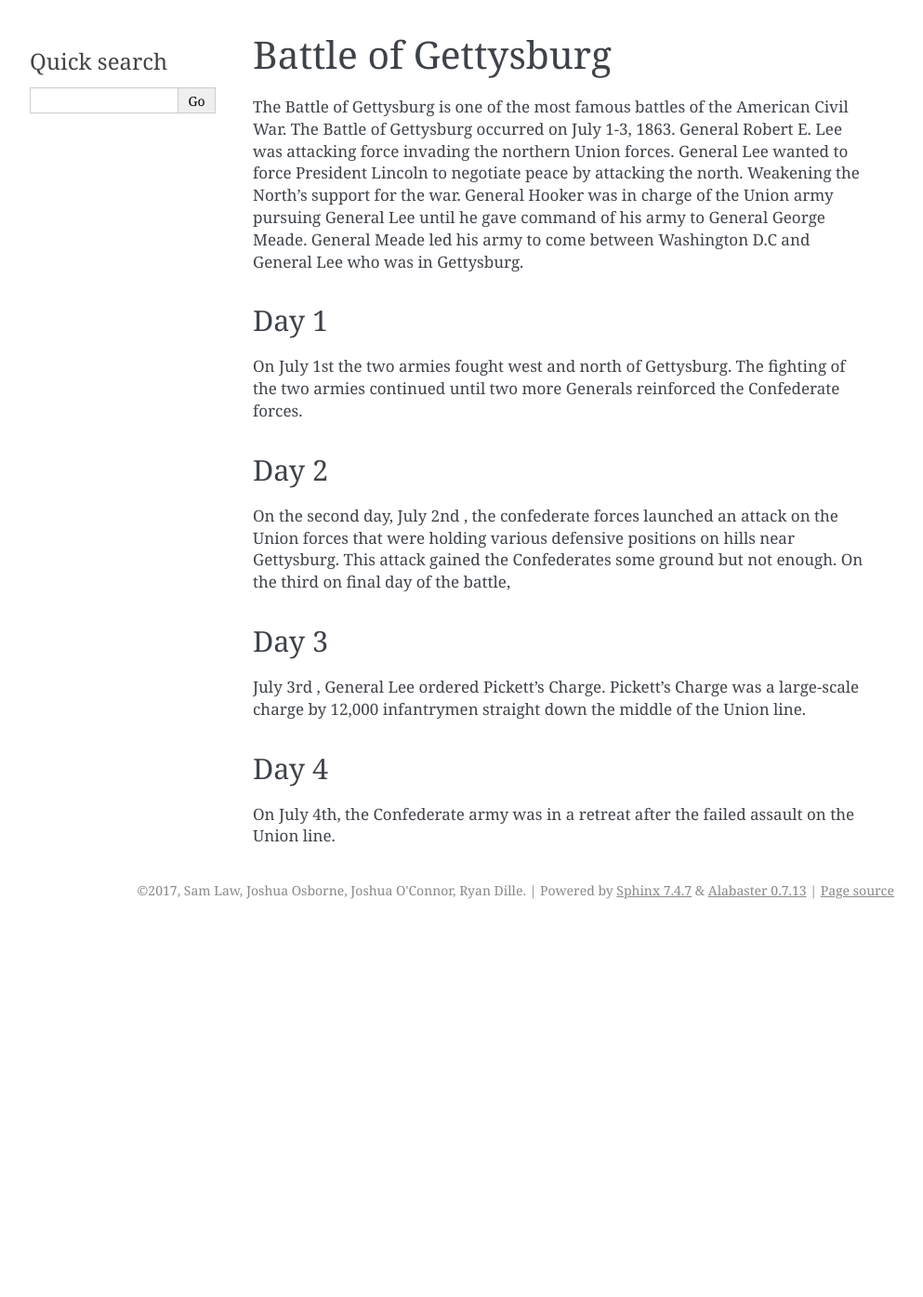
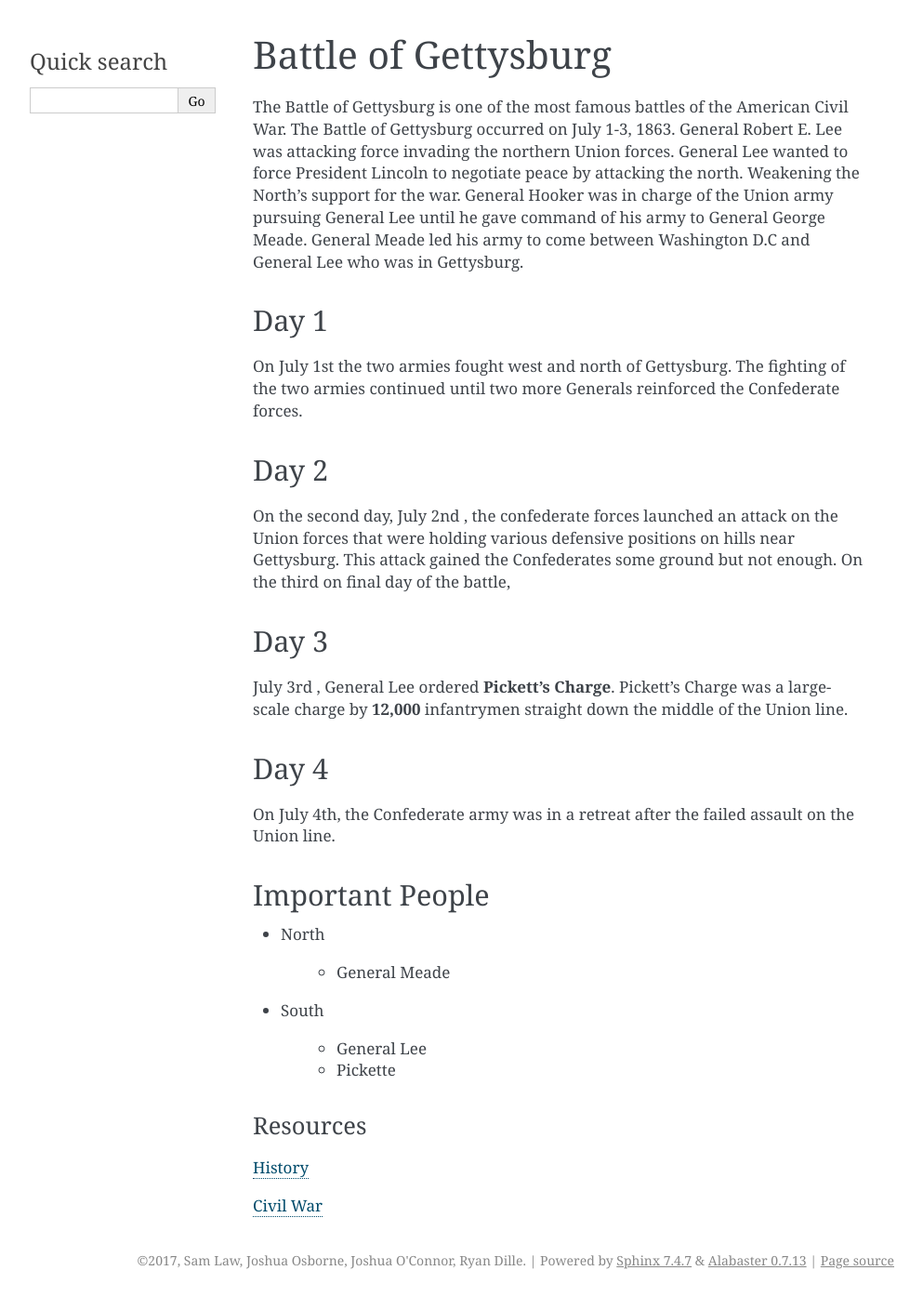
Before and after one commit to SamLaw2198/the_american_wars, a Sphinx documentation site: the page built from source/josh_oconnor/civil_war_2.rst, in a window 1280 px wide. Shown: the whole page at 93% size, without its empty margins (148-1141 px from the left). Built offline with Sphinx 7.4.7, drawn with Linux system fonts in a browser that asks for light colours; before the commit the page ends 997 px from its top, so only the background shows below that.

Commit message:
Minor changes to civil war.

```diff
--- a/source/josh_oconnor/civil_war_2.rst
+++ b/source/josh_oconnor/civil_war_2.rst
@@ -1,24 +1,64 @@
 Battle of Gettysburg
 ====================
 
-The Battle of Gettysburg is one of the most famous battles of the American Civil War. The Battle of Gettysburg occurred on July 1-3, 1863. General Robert E. Lee was attacking force invading the northern Union forces. General Lee wanted to force President Lincoln to negotiate peace by attacking the north. Weakening the North’s support for the war. General Hooker was in charge of the Union army pursuing General Lee until he gave command of his army to General George Meade. General Meade led his army to come between Washington D.C and General Lee who was in Gettysburg.
+The Battle of Gettysburg is one of the most famous battles of the American Civil
+War. The Battle of Gettysburg occurred on July 1-3, 1863. General Robert E. Lee
+was attacking force invading the northern Union forces. General Lee wanted to
+force President Lincoln to negotiate peace by attacking the north. Weakening
+the North’s support for the war. General Hooker was in charge of the Union
+army pursuing General Lee until he gave command of his army to General George
+Meade. General Meade led his army to come between Washington D.C and General
+Lee who was in Gettysburg.
 
 Day 1
 ~~~~~
 
-On July 1st the two armies fought west and north of Gettysburg. The fighting of the two armies continued until two more Generals reinforced the Confederate forces.
+On July 1st the two armies fought west and north of Gettysburg. The fighting of
+the two armies continued until two more Generals reinforced the Confederate
+forces.
 
 Day 2
 ~~~~~
 
-On the second day, July 2nd , the confederate forces launched an attack on the Union forces that were holding various defensive positions on hills near Gettysburg. This attack gained the Confederates some ground but not enough. On the third on final day of the battle,
+On the second day, July 2nd , the confederate forces launched an attack on the
+Union forces that were holding various defensive positions on hills near
+Gettysburg. This attack gained the Confederates some ground but not enough. On
+the third on final day of the battle,
 
 Day 3
 ~~~~~
 
-July 3rd , General Lee ordered Pickett’s Charge. Pickett’s Charge was a large-scale charge by 12,000 infantrymen straight down the middle of the Union line.
+July 3rd , General Lee ordered **Pickett’s Charge**. Pickett’s Charge was a
+large-scale charge by **12,000** infantrymen straight down the middle of the
+Union line.
 
 Day 4
 ~~~~~
 
-On July 4th, the Confederate army was in a retreat after the failed assault on the Union line.
+On July 4th, the Confederate army was in a retreat after the failed assault on
+the Union line.
+
+Important People
+~~~~~~~~~~~~~~~~~~
+* North
+
+   * General Meade
+
+* South
+
+   * General Lee
+   * Pickette
+
+
+
+Resources
+---------
+
+`History`_
+
+`Civil War`_
+
+
+.. _History: http://www.history.com/topics/american-civil-war/battle-of-gettysburg
+
+.. _Civil War: https://www.civilwar.org/learn/civil-war/battles/battle-gettysburg-facts-summary
```
Also changed, not shown: source/josh_oconnor/civil_war_1.rst (+28 -3 lines), source/josh_oconnor/civil_war_3.rst (+28 -4 lines), source/josh_oconnor/civil_war_4.rst (+36 -3 lines).
